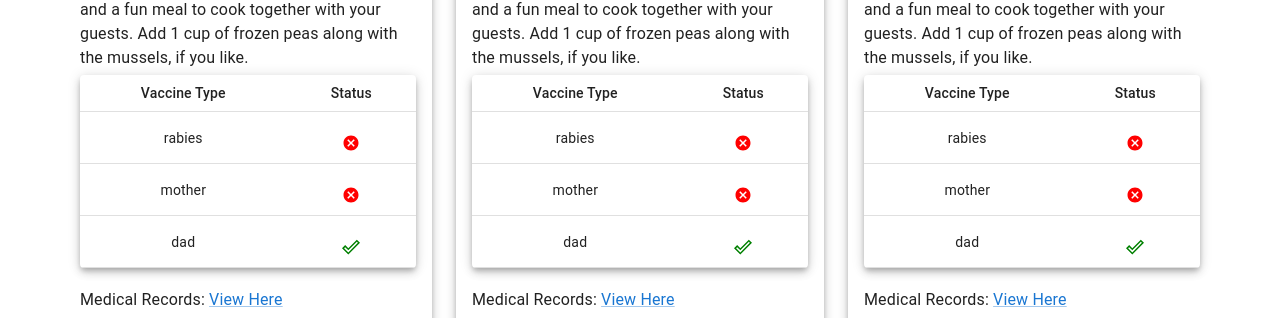
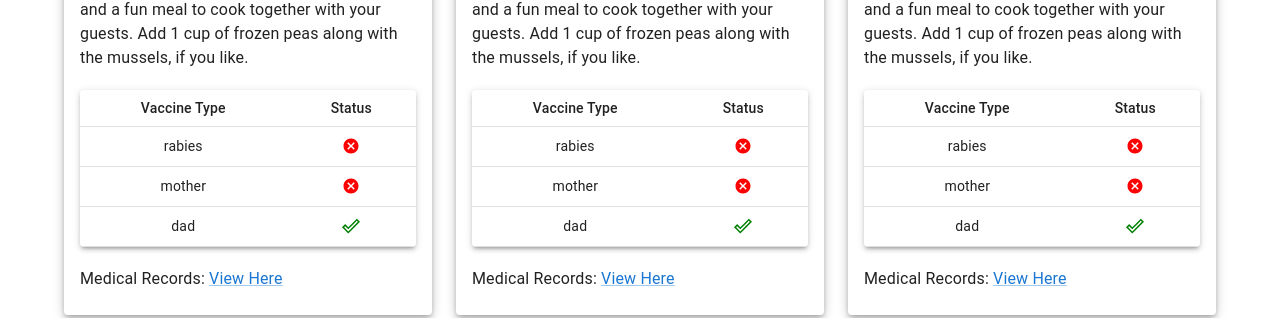
Before and after one commit to Mervin-Song/MaterialUI, a React (Create React App) app: page / in a window 1280 px wide. Shown: the part 453-771 px from the top of the page. Built offline with nearby package versions, Linux system fonts and the light colour scheme.

Commit message:
feat: added vaccination status table (remember to add isPaginated)

```diff
--- a/src/components/PetCard.js
+++ b/src/components/PetCard.js
@@ -36,16 +36,15 @@ import CancelIcon from "@mui/icons-material/Cancel";
 import Data from "./Data";
 
 const PetCard = () => {
-  const pets = Data;
+
+  const pets = Data; //can be data
+
   //in the future can use mapping function to map through database. Render data with useEffect.
   return (
     <div>
       <Grid
         container
         spacing={3}
-        direction="row"
-        justify="flex-start"
-        alignItems="flex-start"
       >
         {pets.map((elem) => (
           <Grid
@@ -56,7 +55,7 @@ const PetCard = () => {
             md={4}
             key={pets.indexOf(elem)}
           >
-            <Card elevation={5}>
+            <Card elevation={5} style={{borderRadius:'30'}}>
               <CardHeader
                 avatar={
                   <Avatar sx={{ bgcolor: red[500] }} aria-label="recipe">
@@ -78,13 +77,13 @@ const PetCard = () => {
                 alt="Paella dish"
               />
               <CardContent>
-                <Typography fontSize="24" gutterBottom>
+                <Typography fontSize="18" gutterBottom>
                   This impressive paella is a perfect party dish and a fun meal
                   to cook together with your guests. Add 1 cup of frozen peas
                   along with the mussels, if you like.
                 </Typography>
-                <TableContainer component={Paper} elevation={5}>
-                  <Table sx={{ maxWidth: 400 }} size="small" aria-label="a dense table">
+                <TableContainer sx={{marginTop:'20px'}} component={Paper} elevation={3}>
+                  <Table sx={{ maxWidth: 350 }} size="small" aria-label="a dense table">
                     <TableHead>
                       <TableRow>
                         <TableCell align="center">Vaccine Type</TableCell>
@@ -98,11 +97,11 @@ const PetCard = () => {
                           <TableCell align="center" component="th" scope="row">
                             {key}
                           </TableCell>
-                          <TableCell align="center">
+                          <TableCell align="center" >
                             {elem.vaccinationTypes[key] ? (
                           <DoneOutlineIcon
                             sx={{
-                              marginTop: 2,
+                              marginTop: 0.5,
                               height: "18px",
                               color: "green",
                             }}
@@ -110,7 +109,7 @@ const PetCard = () => {
                         ) : (
                           <CancelIcon
                             sx={{
-                              marginTop: 2,
+                              marginTop: 0.5,
                               height: "18px",
                               color: "red",
                             }}
--- a/src/components/petowner/PetOwnerLandingPage.js
+++ b/src/components/petowner/PetOwnerLandingPage.js
@@ -6,15 +6,11 @@ import Container from '@mui/material/Container';
 const PetOwnerLandingPage = () => {
   return (
     <Container>
-    <Grid>
-      <Box sx={{ width: '100%', overflow:'auto'}}>
-      <Grid container >
-        <Grid>
+      <Grid>
+        <Box sx={{ width: '100%'}}>
           <PetCard />
-        </Grid>
+        </Box>
       </Grid>
-      </Box>
-    </Grid>
     </Container>
   )
 }
```
